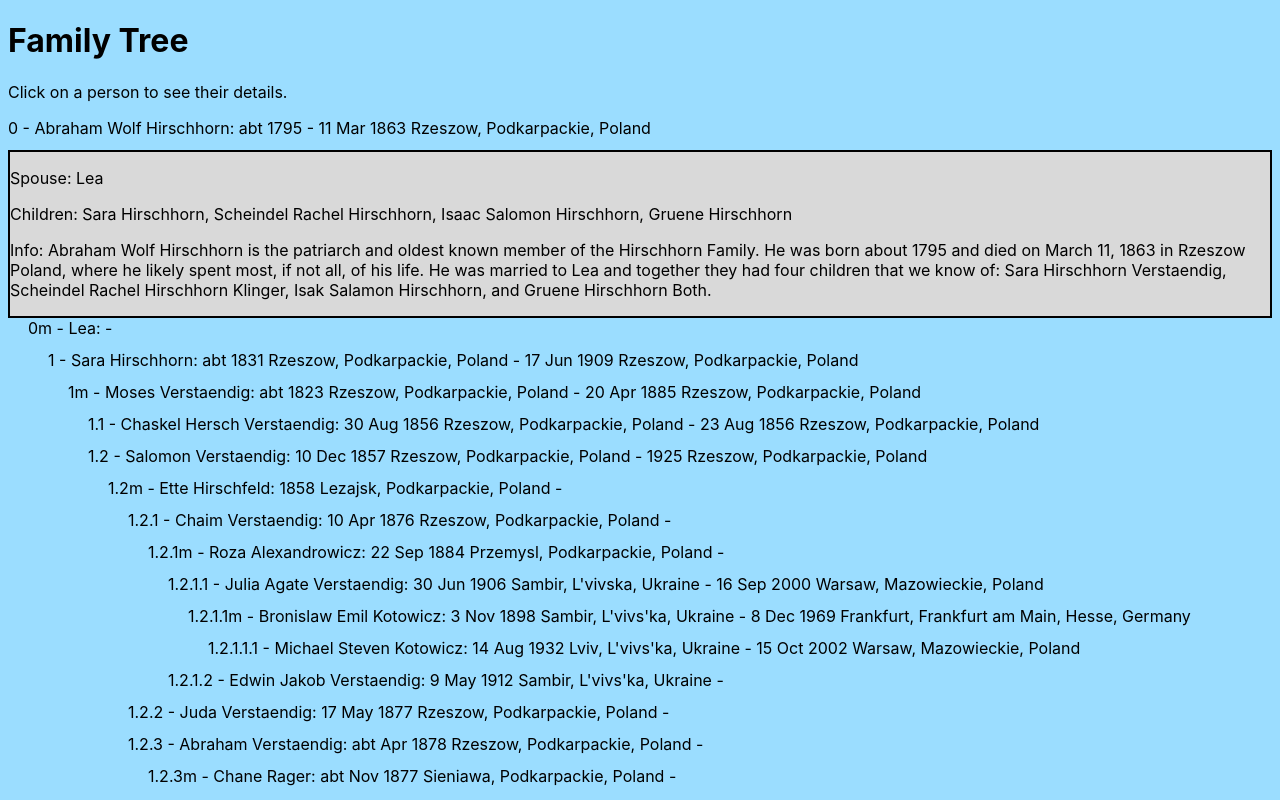
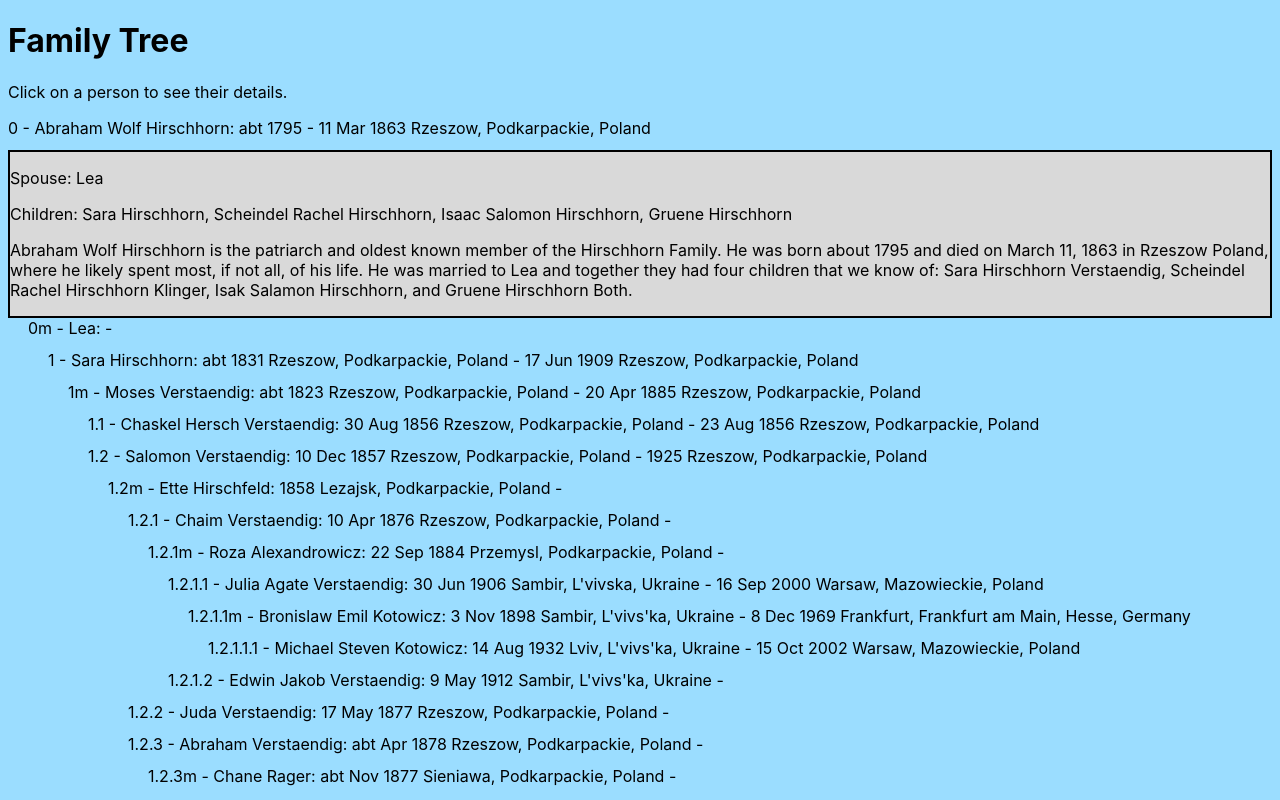
Before and after one commit to jhirsch1/family-tree, a React (Vite) app: page / in a window 1280 px wide. Both pictures are taken after a click on the element 648 px from the left and 133 px from the top of the page. Shown: the top 800 px of the page. Built offline with nearby package versions, Linux system fonts and the light colour scheme.

Commit message:
changed info

```diff
--- a/src/Person.tsx
+++ b/src/Person.tsx
@@ -89,7 +89,7 @@ export default function Person(props: PersonProps) {
           {props.children2 ? (
             <p className="Info_par">Children 2: {props.children2}</p>
           ) : null}
-          {props.info ? <p className="Info_par">Info: {props.info}</p> : null}
+          {props.info ? <p className="Info_par">{props.info}</p> : null}
         </div>
       ) : null}
     </>
```
